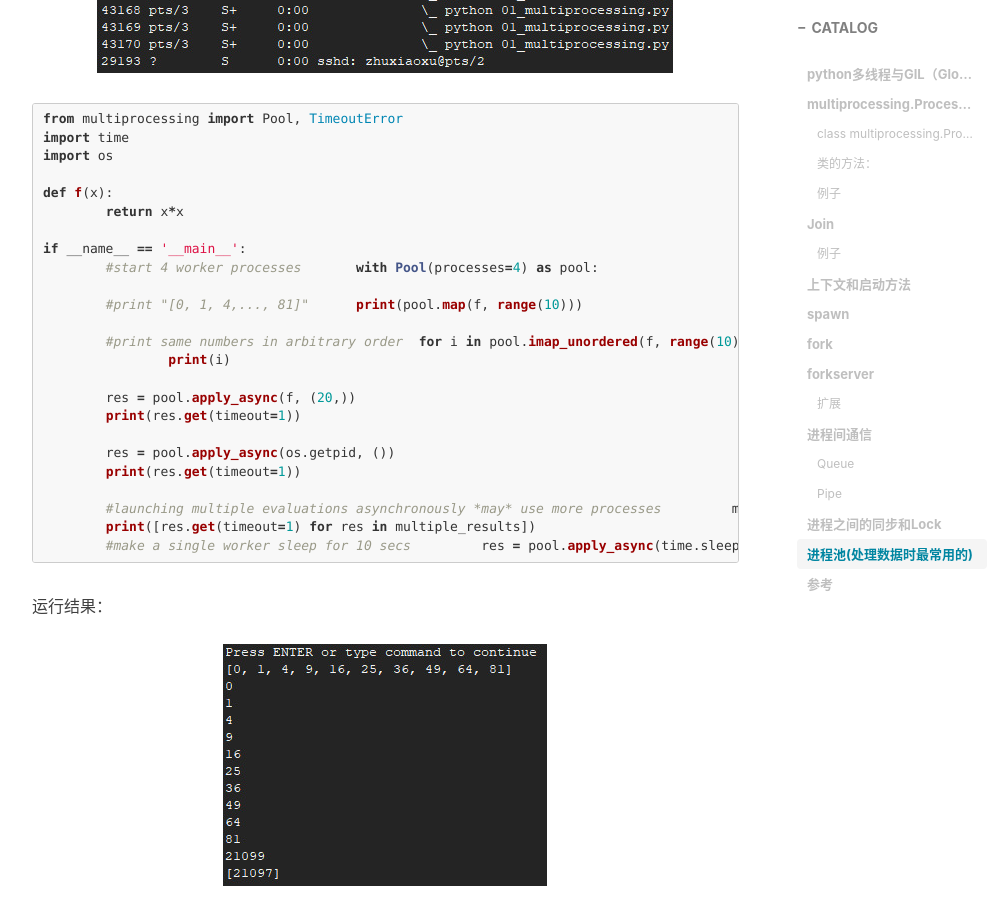
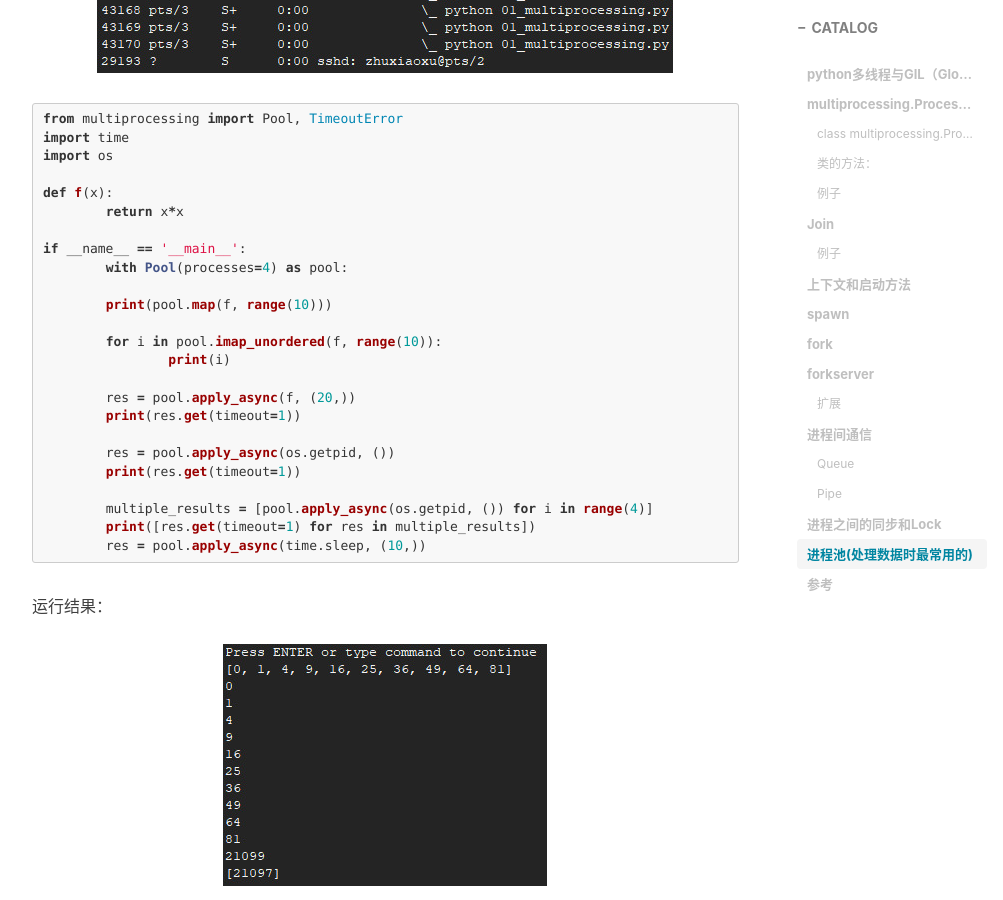
Before and after one commit to zhuxiaoxuhit/zhuxiaoxuhit.github.io, a Jekyll site: the page built from _posts/2020-01-15-PYTHON多进程与MULTIPROCESSING模块.md, in a window 1280 px wide and 900 px high, scrolled down 6481 px. Shown: the whole window, without its empty margins (233-1236 px from the left). Built offline with Jekyll 4.4.1, drawn with Linux system fonts in a browser that asks for light colours; nearby versions of some CDN libraries; comment, search, counter and statistics services are not loaded.

Commit message:
[Modify] mp

````diff
--- a/_posts/2020-01-15-PYTHON多进程与MULTIPROCESSING模块.md
+++ b/_posts/2020-01-15-PYTHON多进程与MULTIPROCESSING模块.md
@@ -174,13 +174,10 @@ def f(x):
 	return x*x
 
 if __name__ == '__main__':
-	#start 4 worker processes
 	with Pool(processes=4) as pool:
 
-	#print "[0, 1, 4,..., 81]"
 	print(pool.map(f, range(10)))
 
-	#print same numbers in arbitrary order
 	for i in pool.imap_unordered(f, range(10)):
 		print(i)
 
@@ -190,10 +187,8 @@ if __name__ == '__main__':
 	res = pool.apply_async(os.getpid, ())
 	print(res.get(timeout=1))
 
-	#launching multiple evaluations asynchronously *may* use more processes
 	multiple_results = [pool.apply_async(os.getpid, ()) for i in range(4)]
 	print([res.get(timeout=1) for res in multiple_results])
-	#make a single worker sleep for 10 secs
 	res = pool.apply_async(time.sleep, (10,))
 ```
 运行结果：
````
